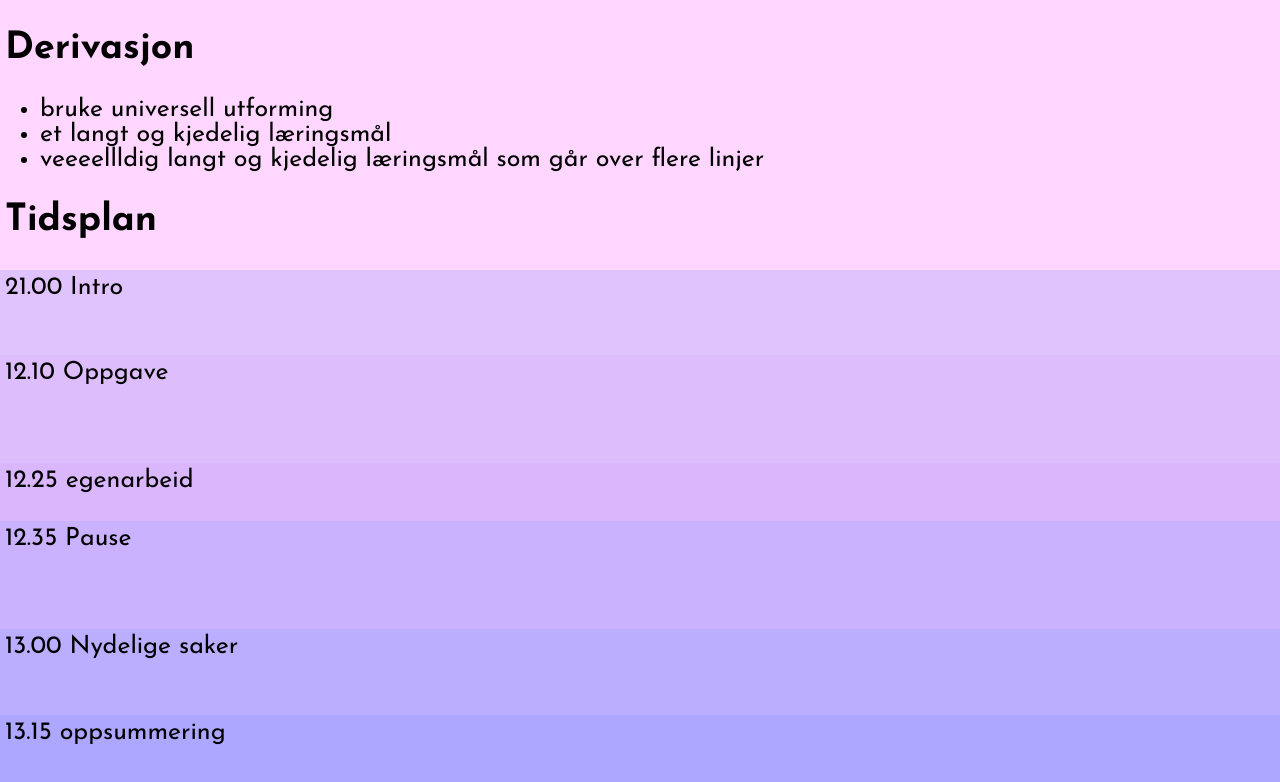
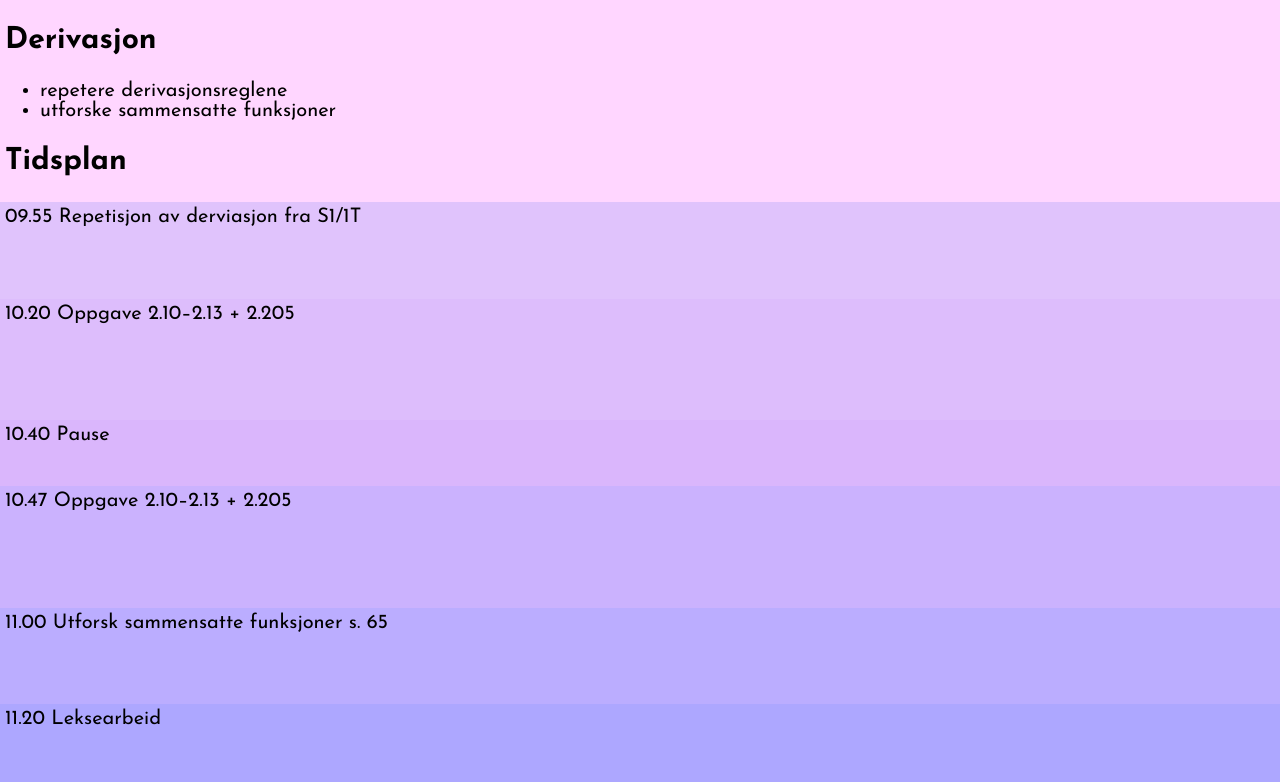
Before and after one commit to stalegjelsten/tidsplan-for-undervisning, a SvelteKit app: page / in a window 1280 px wide. Shown: the top 782 px of the page. Built offline with nearby package versions, Linux system fonts and the light colour scheme.

Commit message:
Actual lesson goals

```diff
--- a/src/routes/+page.svelte
+++ b/src/routes/+page.svelte
@@ -3,18 +3,38 @@
 
 	let tidsplan_inndata = {
 		tema: 'Derivasjon',
-		laeringsmaal: [
-			'bruke universell utforming',
-			'et langt og kjedelig læringsmål',
-			'veeeellldig langt og kjedelig læringsmål som går over flere linjer'
-		],
+		laeringsmaal: ['repetere derivasjonsreglene', 'utforske sammensatte funksjoner'],
 		tidsplan: [
-			{ id: '1', startkl: '21.00', sluttkl: '12.15', andel: 17, innhold: 'Intro' },
-			{ id: '2', startkl: '12.10', sluttkl: '12.25', andel: 22, innhold: 'Oppgave' },
-			{ id: '3', startkl: '12.25', sluttkl: '12.35', andel: 11, innhold: 'egenarbeid' },
-			{ id: '4', startkl: '12.35', sluttkl: '12.55', andel: 22, innhold: 'Pause' },
-			{ id: '5', startkl: '13.00', sluttkl: '13.15', andel: 17, innhold: 'Nydelige saker' },
-			{ id: '6', startkl: '13.15', sluttkl: '23.32', andel: 17, innhold: 'oppsummering' }
+			{
+				id: '1',
+				startkl: '09.55',
+				sluttkl: '10.15',
+				andel: 17,
+				innhold: 'Repetisjon av derviasjon fra S1/1T'
+			},
+			{
+				id: '2',
+				startkl: '10.20',
+				sluttkl: '10.40',
+				andel: 22,
+				innhold: 'Oppgave 2.10–2.13 + 2.205'
+			},
+			{ id: '3', startkl: '10.40', sluttkl: '10.47', andel: 11, innhold: 'Pause' },
+			{
+				id: '4',
+				startkl: '10.47',
+				sluttkl: '11.00',
+				andel: 22,
+				innhold: 'Oppgave 2.10–2.13 + 2.205'
+			},
+			{
+				id: '5',
+				startkl: '11.00',
+				sluttkl: '11.20',
+				andel: 17,
+				innhold: 'Utforsk sammensatte funksjoner s. 65'
+			},
+			{ id: '6', startkl: '11.20', sluttkl: '11.27', andel: 17, innhold: 'Leksearbeid' }
 		]
 	};
 	const colors = [
@@ -105,7 +125,7 @@
 		height: 100%;
 		margin: 0;
 		font-family: 'Josefin Sans', Arial, Helvetica, sans-serif;
-		font-size: 250%;
+		font-size: 200%;
 	}
 	h1 {
 		padding: 0.5rem;
```
